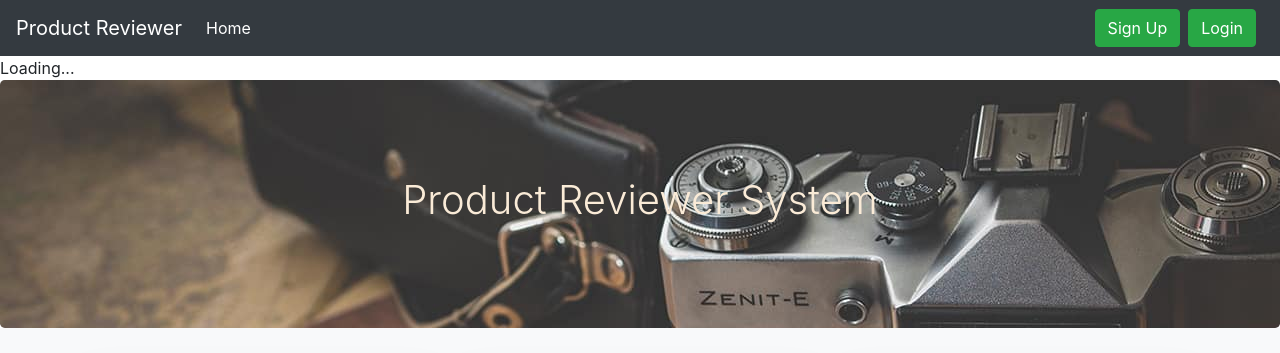
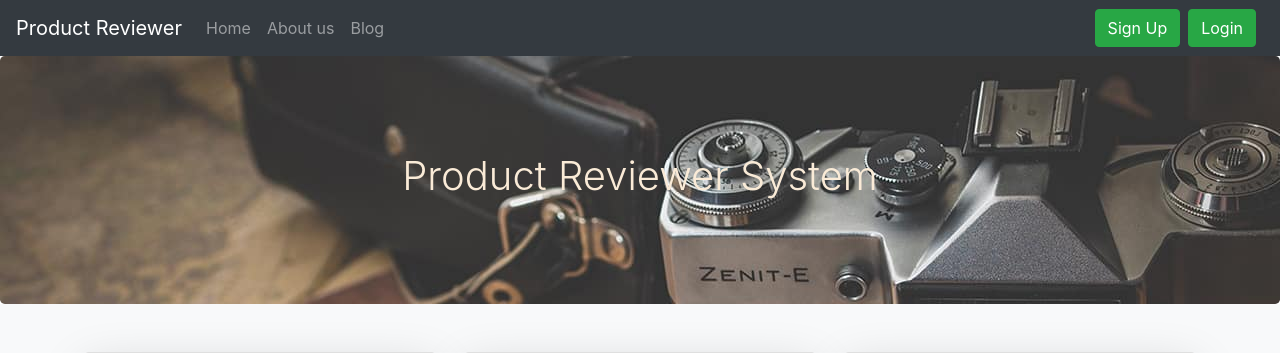
Before and after one commit to wankhadenirmik/Product-Reviewer, a Flask app: page / in a window 1280 px wide. Shown: the top 353 px of the page. Run offline with Flask 2, Linux system fonts and the light colour scheme; parts of the project's set-up code (start-up, migrations or seed data) failed here and were passed over; some libraries are stand-ins or nearby versions.

Commit message:
blog feature added

```diff
--- a/app.py
+++ b/app.py
@@ -57,6 +57,7 @@ import MySQLdb
 from flask_mysqldb import MySQL
 import MySQLdb.cursors
 import re
+from datetime import datetime
 
 
 app = Flask(__name__)
@@ -67,14 +68,26 @@ app.secret_key = 'your secret key'
 
 app.config['MYSQL_HOST'] = 'localhost'
 app.config['MYSQL_USER'] = 'root'
-app.config['MYSQL_PASSWORD'] = '@Nirmik123@'
+app.config['MYSQL_PASSWORD'] = 'Pass@1234'
 app.config['MYSQL_DB'] = 'user'
 
 from flask_wtf.csrf import CSRFProtect
+from flask_sqlalchemy import SQLAlchemy
 
 csrf = CSRFProtect(app)
 
 mysql = MySQL(app)
+app.config['SQLALCHEMY_DATABASE_URI'] = 'sqlite:///blog.db'
+db = SQLAlchemy(app)
+class Blogpost(db.Model):
+    id = db.Column(db.Integer, primary_key=True)
+    title = db.Column(db.String(50))
+    subtitle = db.Column(db.String(50))
+    author = db.Column(db.String(20))
+    date_posted = db.Column(db.DateTime)
+    content = db.Column(db.Text)
+
+
 
 @app.route("/")
 def home():
@@ -83,6 +96,60 @@ def home():
         session['logged_in']=True
         return render_template('home.html', username=session['username'])
     return render_template('home.html')
+
+
+@app.route("/blog")
+def index():
+    posts=Blogpost.query.order_by(Blogpost.date_posted.desc()).all()
+
+    return render_template('index.html',posts=posts)
+
+
+@app.route("/about")
+def about():
+
+    return render_template('about.html')
+
+
+@app.route("/blog/post/<int:post_id>")
+def post(post_id):
+    post=Blogpost.query.filter_by(id=post_id).one()
+
+
+    return render_template('post.html',post=post)
+
+
+
+
+
+@app.route('/blog/add')
+def add():
+
+    return render_template('add.html',username=session['username'])
+
+
+@app.route('/blog/addpost',methods=['POST'])
+def addpost():
+
+
+    title = request.form['title']
+    subtitle=request.form['subtitle']
+    author= session['username']
+    content=request.form['content']
+
+    post=Blogpost(title=title,subtitle=subtitle,author=author,content=content,date_posted=datetime.now())
+
+    db.session.add(post)
+    db.session.commit()
+    return redirect(url_for('index'))
+
+
+   # return '<h1>Title: {} Subtitle: {} Author: {} Content: {}</h1>'.format(title,subtitle,author,content)
+
+
+
+
+
 
 
 @app.route('/login', methods=['GET', 'POST'])
@@ -168,8 +235,8 @@ agee = None
 def jacket():
     conn = MySQLdb.connect(host= "localhost",
                   user="root",
-                  passwd="@Nirmik123@",
-                  db="rating")
+                  passwd="Pass@1234",
+                  db="RATING")
     c = conn.cursor()
 
     c.execute("SELECT * FROM jacket ORDER BY timeadded DESC")
@@ -240,8 +307,8 @@ def postreview():
 
     conn = MySQLdb.connect(host= "localhost",
                   user="root",
-                  passwd="@Nirmik123@",
-                  db="rating")
+                  passwd="Pass@1234",
+                  db="RATING")
     c = conn.cursor()
 
     c.execute(
--- a/templates/base.html
+++ b/templates/base.html
@@ -25,11 +25,17 @@
     </button>
 
     <div class="collapse navbar-collapse" id="navbarSupportedContent">
-      <ul class="navbar-nav mr-auto">
-        <li class="nav-item active">
-          <a class="nav-link" href="/">  Home <span class="sr-only">(current)</span></a>
-        </li>
-      </ul>
+      <li class="navbar-nav  nav-item active">
+        <a class="nav-link " href="/">  Home <span class="sr-only ">(current)</span></a>
+      </li>
+      <li class="navbar-nav nav-item active">
+        <a class="nav-link" href="/about"> About us</a>
+      </li>
+      <li class="navbar-nav nav-item active">
+        <a class="nav-link" href="/blog">  Blog <span class="sr-only">(current)</span></a>
+      </li>
+
+
 
 
       <div class = "ml-auto form-inline ">
--- a/templates/home.html
+++ b/templates/home.html
@@ -3,13 +3,13 @@
 {% block title %}Home{% endblock title %}
 {% block css %}
 <link rel="stylesheet" href="{{ url_for('static', filename='css/album.css') }}"/>
+
+
 {% endblock css %}
 
 {% block body %}
 
-<div id="body">
-<div id="feedControl">Loading...</div>
-</div>
+
 <main role="main">
 
     <section class="jumbotron text-center" style="background-image: url(../static/banner.jpg)">
```
